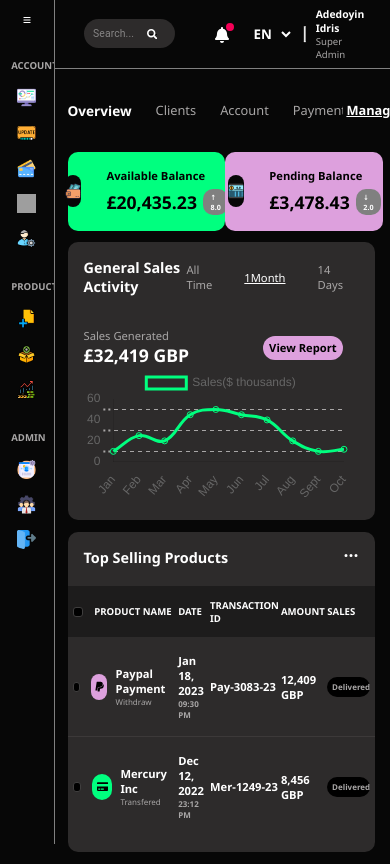
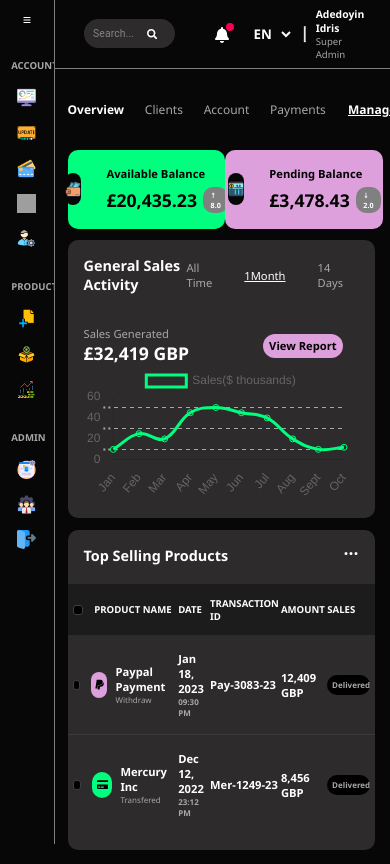
Before and after one commit to DevAdedoyin/monify, a React (Create React App) app: page / in a window 390 px wide. Built offline with nearby package versions, Linux system fonts and the light colour scheme; grey boxes are pictures that could not be loaded.

Commit message:
Responsiveness:::> Mobile> Tabcomponent adjusted

```diff
--- a/src/components/TabsComponent.module.css
+++ b/src/components/TabsComponent.module.css
@@ -50,3 +50,20 @@
         font-weight: 700;
     }
 }
+
+@media (max-width: 500px) {
+    .tab0 {
+        font-size: 0.75rem;
+        margin-right: 1.3rem;
+    }
+
+    .tabs {
+        font-size: 0.75rem;
+        margin-right: 1.3rem;
+    }
+
+    .manageTxt {
+        font-size: 0.75rem;
+        font-weight: 700;
+    }
+}
```
